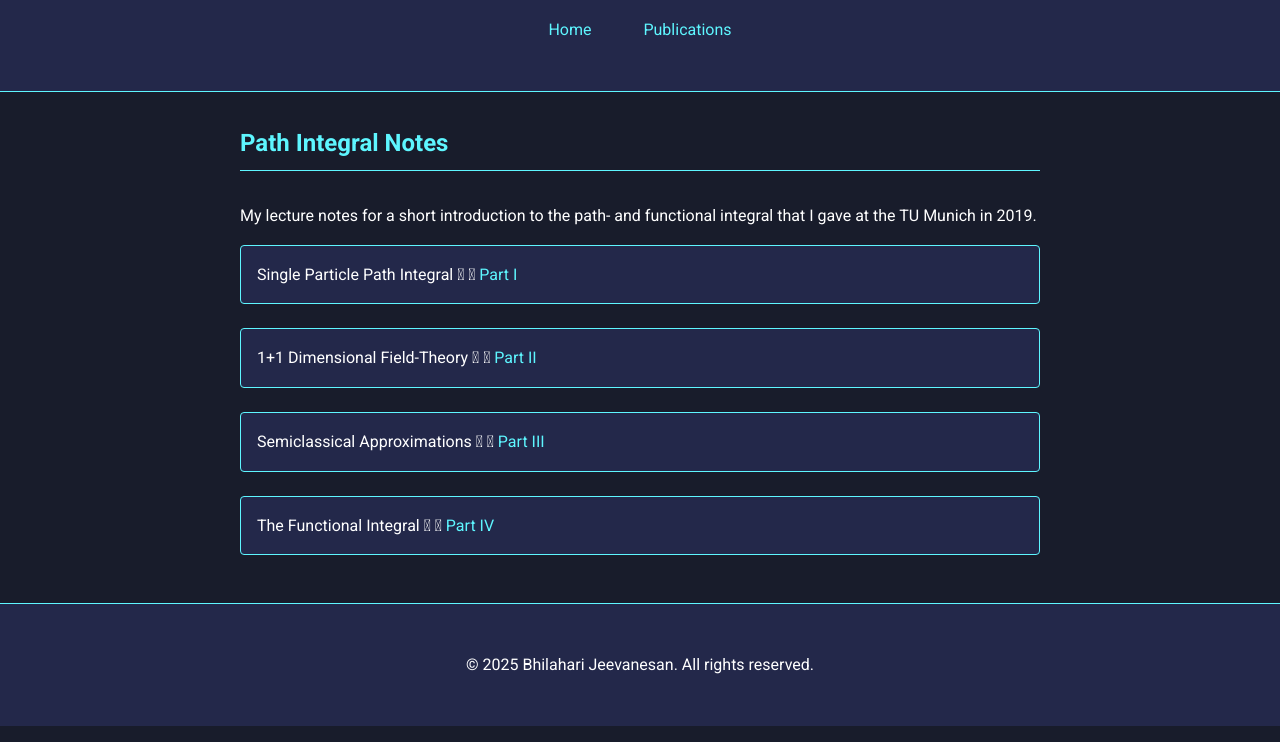
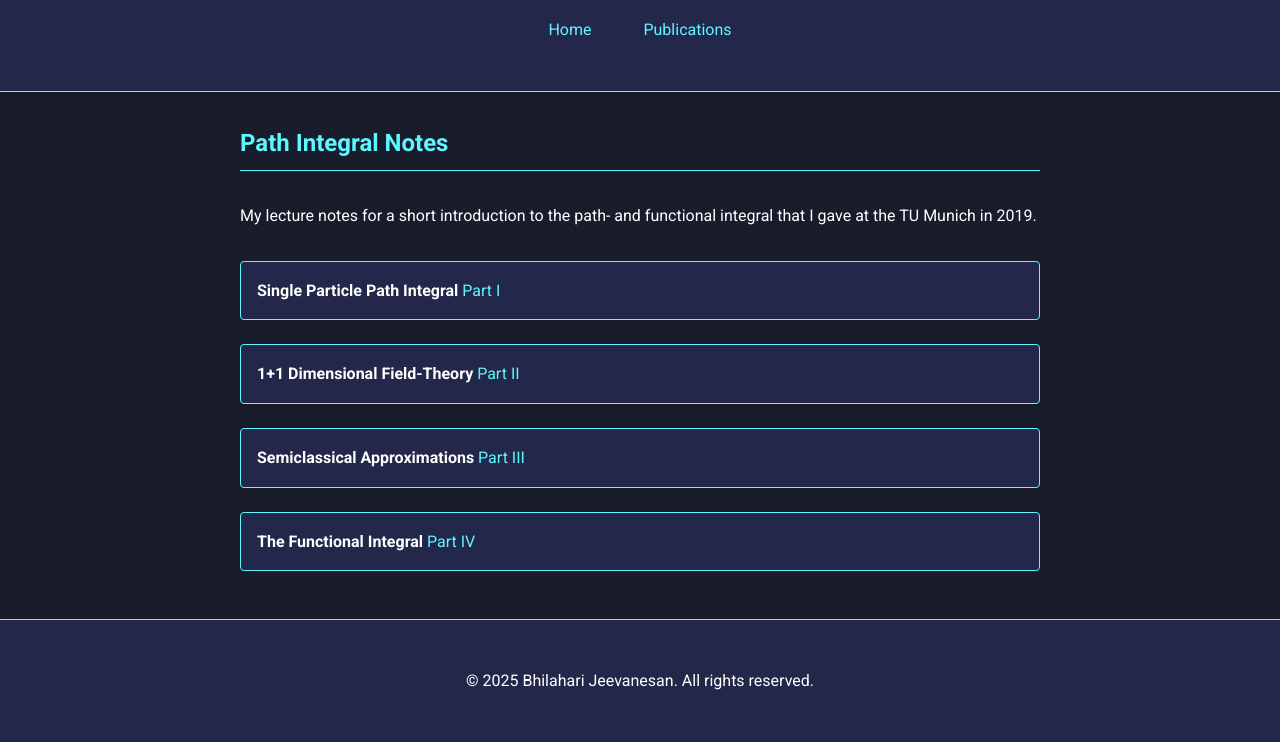
Before and after one commit to BillyJay/website, a plain HTML site: page notes.html in a window 1280 px wide. Shown: the part 98-840 px from the top of the page. Drawn offline with Linux system fonts and the light colour scheme.

Commit message:
links changed

```diff
--- a/notes.html
+++ b/notes.html
@@ -95,12 +95,12 @@
     </header>
     <main>
         <h2>Path Integral Notes</h2>
-        My lecture notes for a short introduction to the path- and functional integral that I gave at the TU Munich in 2019.
+        <p style="margin-bottom: 2rem;">My lecture notes for a short introduction to the path- and functional integral that I gave at the TU Munich in 2019.</p>
         <ul class="notes-list">
-            <li><strong></strong>Single Particle Path Integral &#20 &#20 <a href="https://github.com/BillyJay/PathIntegralNotes/blob/master/Lec1.pdf" target="_blank">Part I</a></li>
-            <li><strong></strong>1+1 Dimensional Field-Theory &#20 &#20<a href="https://github.com/BillyJay/PathIntegralNotes/blob/master/Lec2.pdf" target="_blank"> Part II</a></li>
-            <li><strong></strong>Semiclassical Approximations &#20 &#20<a href="https://github.com/BillyJay/PathIntegralNotes/blob/master/Lec3.pdf" target="_blank"> Part III</a></li>
-            <li><strong></strong>The Functional Integral &#20 &#20<a href="https://github.com/BillyJay/PathIntegralNotes/blob/master/Lec4.pdf" target="_blank"> Part IV</a></li>
+            <li><strong>Single Particle Path Integral</strong> <a href="Lec1.pdf" target="_blank">Part I</a></li>
+            <li><strong>1+1 Dimensional Field-Theory</strong> <a href="Lec2.pdf" target="_blank">Part II</a></li>
+            <li><strong>Semiclassical Approximations</strong> <a href="Lec3.pdf" target="_blank">Part III</a></li>
+            <li><strong>The Functional Integral</strong> <a href="Lec4.pdf" target="_blank">Part IV</a></li>
         </ul>
     </main>
     <footer>
```
